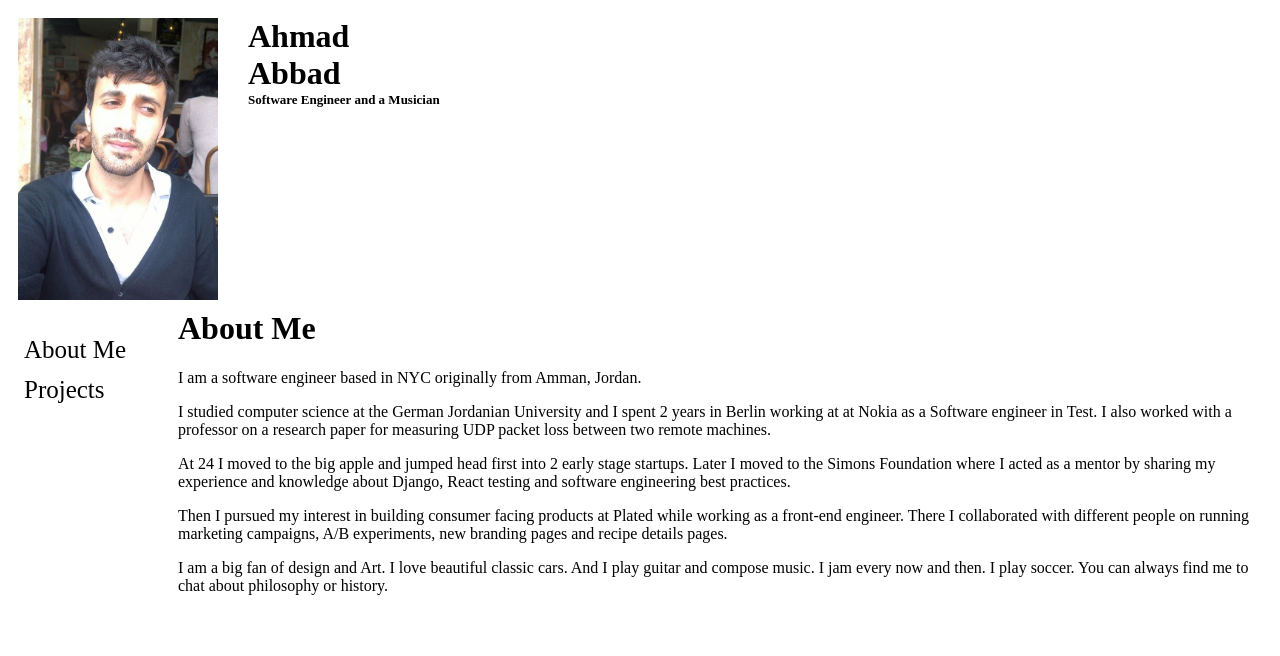
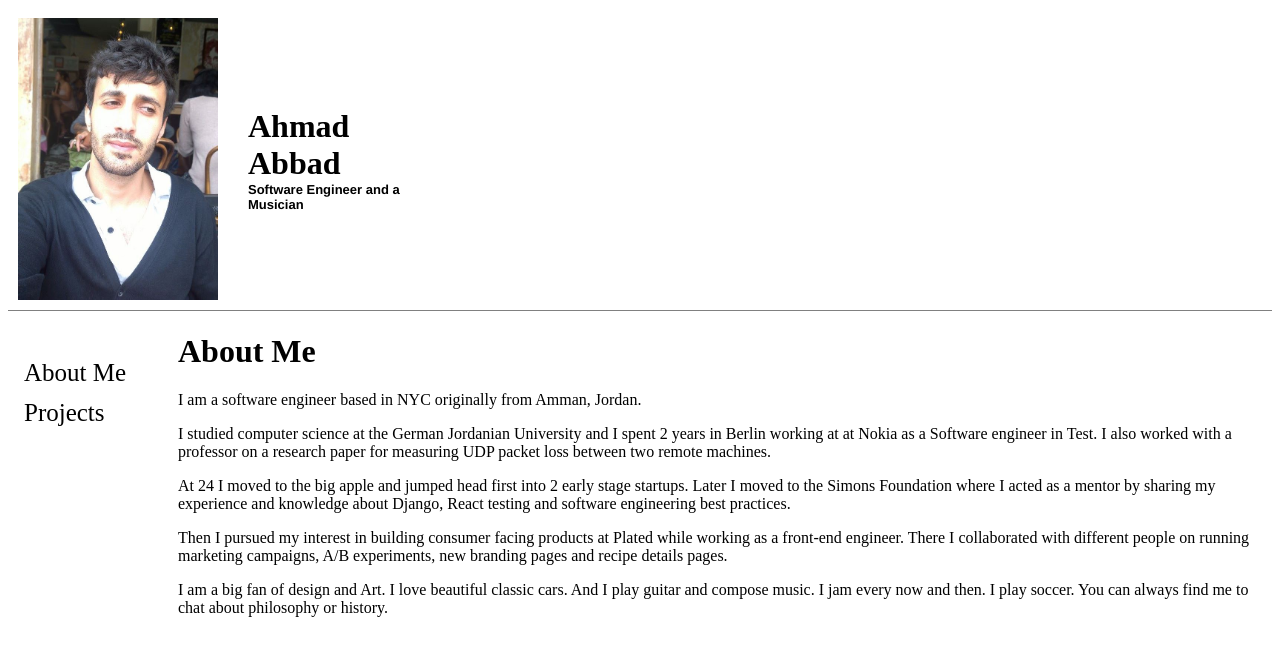
Before and after one commit to abbad/personal-website, a Gatsby site: page / in a window 1280 px wide. Built offline with nearby package versions, Linux system fonts and the light colour scheme; Gatsby itself is replaced by a stand-in of ours.

Commit message:
playing with fonts, added border for proximity

```diff
--- a/src/pages/index.js
+++ b/src/pages/index.js
@@ -15,12 +15,15 @@ class Index extends React.Component {
     width: 200px;
     margin: 10px;
     float: left;
+    margin-top: 100px;
+    font-family: century-gothic;
   `;
 
   static subTitle = styled.p`
     font-size: 13px;
     padding-top: 0px;
     margin-top: 0px;
+    font-family: Helvetica, sans-serif;
   `;
 
   static Image = styled.img`
@@ -29,8 +32,16 @@ class Index extends React.Component {
     float: left;
   `;
 
+
+  static all = styled.div`
+    font-family: Helvetica, sans-serif;
+  `;
+
   static Hero = styled.div`
-
+    overflow: auto;
+    border-bottom-style: solid;
+    border-bottom-color: gray;
+    border-bottom-width: 1px;
   `;
 
   constructor() {
@@ -65,13 +76,13 @@ class Index extends React.Component {
 
   render() {
     return (
-      <div>
+      <all>
         <this.constructor.Hero>
           {this.renderImage()}
           {this.renderTitle()}
         </this.constructor.Hero>
         <Container children={this.state.selected} onClick={this.onClick} />
-      </div>
+      </all>
     );
   }
 }
```
Also changed, not shown: 4 other files.
